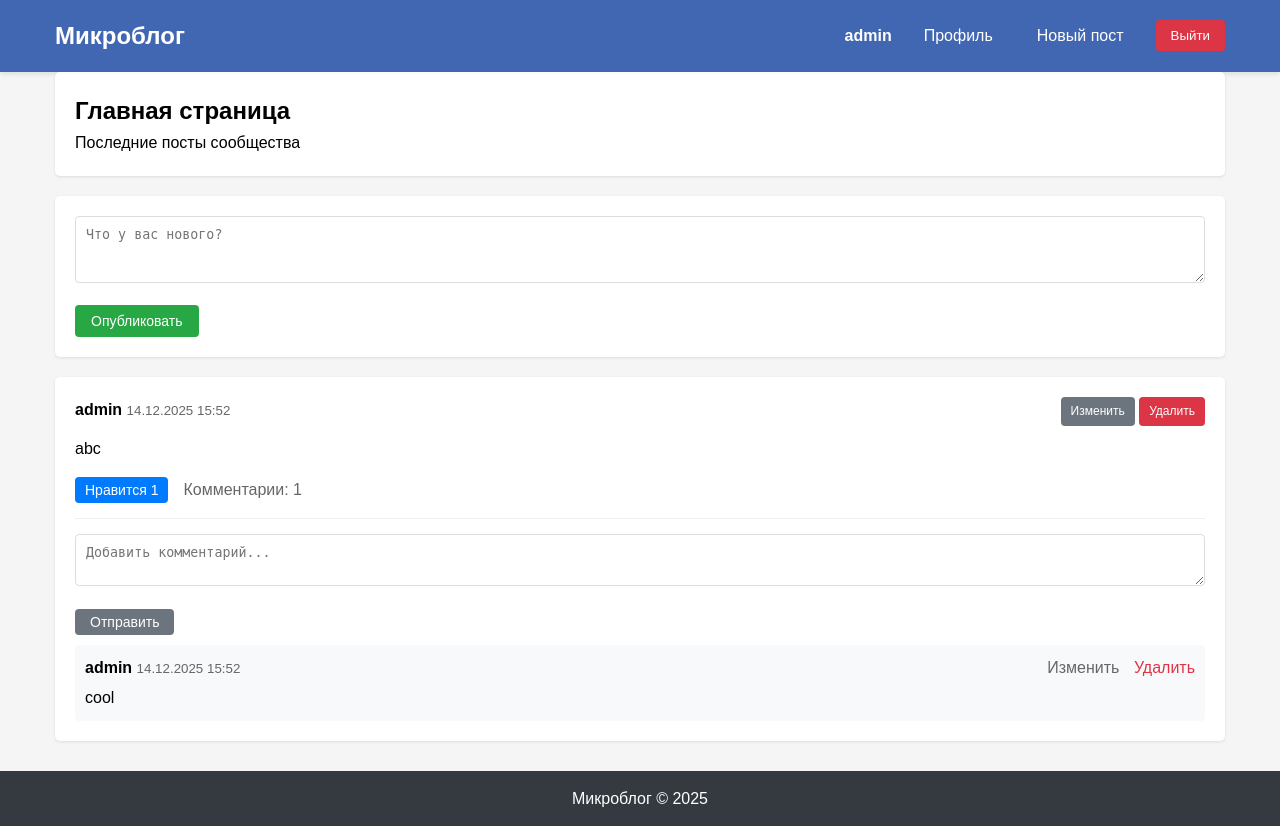
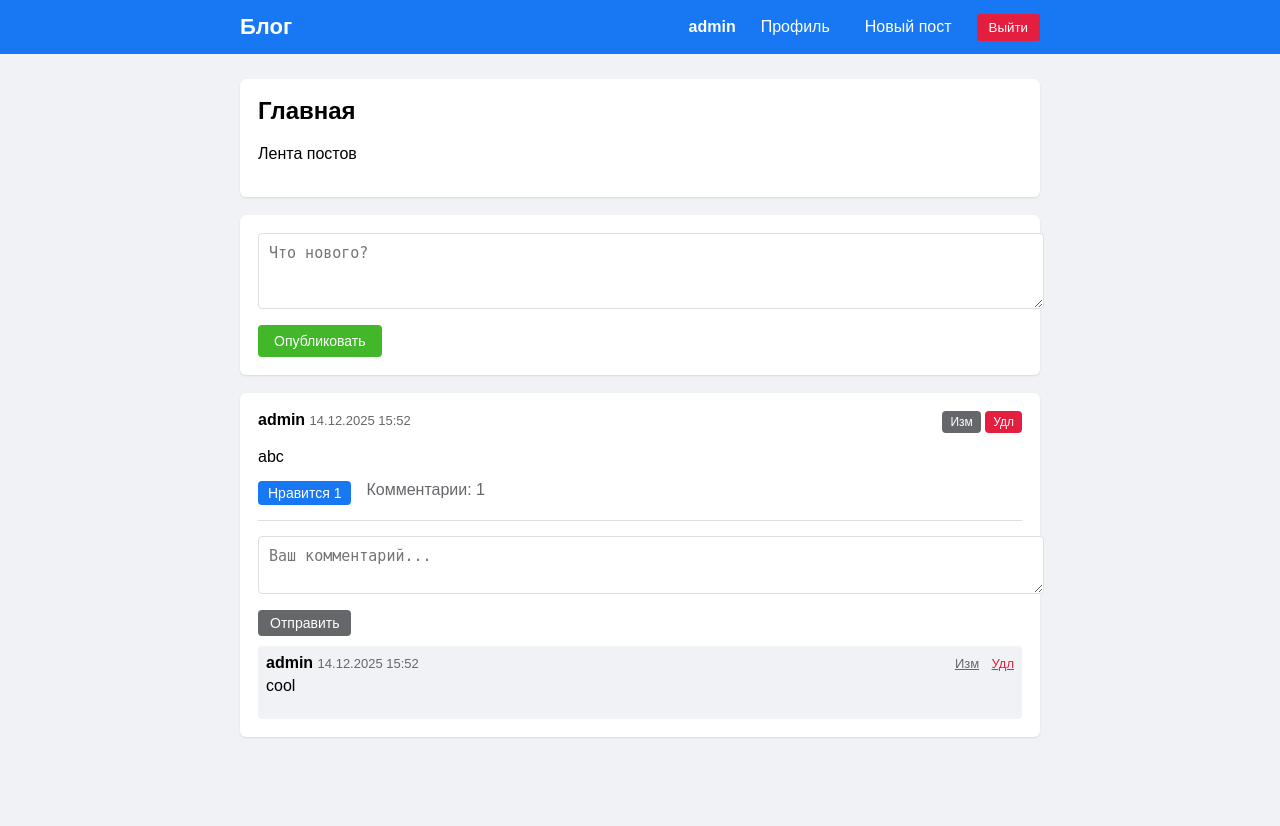
Before and after one commit to ayosleepy/Lab3, a Django app: page / in a window 1280 px wide. After the commit the page ends 738 px from the top, so only its background shows below. Run offline with Django 5.2, Linux system fonts and the light colour scheme; a user stored in the database is signed in; data comes from the database, SQL or seed files in the repository; both versions use the stored data as it was after the commit.

Commit message:
6 commit

```diff
--- a/blog/templates/blog/base.html
+++ b/blog/templates/blog/base.html
@@ -3,99 +3,89 @@
 <head>
     <meta charset="UTF-8">
     <meta name="viewport" content="width=device-width, initial-scale=1.0">
-    <title>Микроблог</title>
+    <title>Блог</title>
     <style>
-        * {
-            margin: 0;
-            padding: 0;
-            box-sizing: border-box;
-        }
         body {
             font-family: Arial, sans-serif;
-            line-height: 1.6;
-            background: #f5f5f5;
+            margin: 0;
+            background: #f0f2f5;
+        }
+        .header {
+            background: #1877f2;
+            padding: 12px 0;
         }
         .container {
-            max-width: 1200px;
+            width: 90%;
+            max-width: 800px;
             margin: 0 auto;
-            padding: 0 15px;
         }
-        header {
-            background: #4267B2;
-            color: white;
-            padding: 15px 0;
-            box-shadow: 0 2px 5px rgba(0,0,0,0.1);
-        }
-        .header-content {
+        .nav {
             display: flex;
             justify-content: space-between;
             align-items: center;
         }
-        .logo {
-            font-size: 24px;
+        .site-name {
+            color: white;
+            font-size: 22px;
             font-weight: bold;
+            text-decoration: none;
+        }
+        .menu {
+            display: flex;
+            gap: 15px;
+            align-items: center;
+        }
+        .menu a {
             color: white;
             text-decoration: none;
+            padding: 6px 10px;
         }
-        .nav {
-            display: flex;
-            gap: 20px;
-            align-items: center;
-        }
-        .nav a {
-            color: white;
-            text-decoration: none;
-            padding: 8px 12px;
+        .menu a:hover {
+            background: rgba(255,255,255,0.1);
             border-radius: 3px;
         }
-        .nav a:hover {
-            background: rgba(255,255,255,0.1);
-        }
-        .username {
+        .user-name {
             color: white;
             font-weight: bold;
         }
         .logout-btn {
-            background: #dc3545;
+            background: #e41e3f;
             color: white;
             border: none;
-            padding: 8px 15px;
+            padding: 6px 12px;
             border-radius: 3px;
             cursor: pointer;
         }
-        .logout-btn:hover {
-            background: #c82333;
+        .main {
+            padding: 25px 0;
+            min-height: 80vh;
         }
-        main {
-            padding: 30px 0;
-            min-height: calc(100vh - 140px);
+        .box {
+            background: white;
+            border-radius: 6px;
+            padding: 18px;
+            margin-bottom: 18px;
+            box-shadow: 0 1px 2px rgba(0,0,0,0.1);
         }
-        .card {
-            background: white;
-            border-radius: 5px;
-            padding: 20px;
-            margin-bottom: 20px;
-            box-shadow: 0 1px 3px rgba(0,0,0,0.1);
-        }
-        .alert {
-            padding: 12px 15px;
+        .msg {
+            padding: 12px;
             border-radius: 4px;
             margin-bottom: 15px;
         }
-        .alert-success {
-            background: #d4edda;
-            color: #155724;
+        .msg-success {
+            background: #e7f3e7;
+            color: #2d662d;
             border: 1px solid #c3e6cb;
         }
-        .alert-error {
-            background: #f8d7da;
-            color: #721c24;
+        .msg-error {
+            background: #fde8e8;
+            color: #9b2c2c;
             border: 1px solid #f5c6cb;
         }
         .btn {
             display: inline-block;
             padding: 8px 16px;
-            background: #007bff;
+            background: #1877f2;
             color: white;
             text-decoration: none;
             border-radius: 4px;
@@ -104,57 +94,55 @@
             font-size: 14px;
         }
         .btn:hover {
-            background: #0056b3;
+            background: #166fe5;
         }
-        .btn-danger {
-            background: #dc3545;
+        .btn-red {
+            background: #e41e3f;
         }
-        .btn-danger:hover {
-            background: #c82333;
+        .btn-red:hover {
+            background: #c91c37;
         }
-        .btn-success {
-            background: #28a745;
+        .btn-gray {
+            background: #65676b;
         }
-        .btn-success:hover {
-            background: #1e7e34;
+        .btn-gray:hover {
+            background: #5c5e62;
         }
-        .btn-secondary {
-            background: #6c757d;
+        .btn-green {
+            background: #42b72a;
         }
-        .btn-secondary:hover {
-            background: #545b62;
+        .btn-green:hover {
+            background: #36a420;
         }
         textarea, input[type="text"], input[type="email"], input[type="password"] {
             width: 100%;
             padding: 10px;
-            border: 1px solid #ddd;
+            border: 1px solid #dddfe2;
             border-radius: 4px;
-            margin-bottom: 15px;
+            margin-bottom: 12px;
+            font-size: 15px;
         }
         .avatar {
-            width: 100px;
-            height: 100px;
+            width: 90px;
+            height: 90px;
             border-radius: 50%;
             object-fit: cover;
-            border: 3px solid #ddd;
+            border: 2px solid #dddfe2;
         }
-        footer {
-            background: #343a40;
-            color: white;
-            text-align: center;
-            padding: 15px 0;
-            margin-top: 30px;
+        .small-text {
+            font-size: 13px;
+            color: #65676b;
         }
     </style>
 </head>
 <body>
-    <header>
+    <div class="header">
         <div class="container">
-            <div class="header-content">
-                <a href="{% url 'index' %}" class="logo">Микроблог</a>
-                <nav class="nav">
+            <div class="nav">
+                <a href="{% url 'index' %}" class="site-name">Блог</a>
+                <div class="menu">
                     {% if user.is_authenticated %}
-                        <span class="username">{{ user.username }}</span>
+                        <span class="user-name">{{ user.username }}</span>
                         <a href="{% url 'profile' %}">Профиль</a>
                         <a href="{% url 'create_post' %}">Новый пост</a>
                         <form action="{% url 'logout' %}" method="post" style="display: inline;">
@@ -165,27 +153,21 @@
                         <a href="{% url 'login' %}">Войти</a>
                         <a href="{% url 'register' %}">Регистрация</a>
                     {% endif %}
-                </nav>
+                </div>
             </div>
         </div>
-    </header>
+    </div>
 
-    <main class="container">
+    <div class="main container">
         {% if messages %}
             {% for message in messages %}
-                <div class="alert alert-{{ message.tags }}">
+                <div class="msg msg-{{ message.tags }}">
                     {{ message }}
                 </div>
             {% endfor %}
         {% endif %}
 
         {% block content %}{% endblock %}
-    </main>
-
-    <footer>
-        <div class="container">
-            <p>Микроблог &copy; {% now "Y" %}</p>
-        </div>
-    </footer>
+    </div>
 </body>
 </html>
--- a/blog/templates/blog/index.html
+++ b/blog/templates/blog/index.html
@@ -1,65 +1,65 @@
 {% extends 'blog/base.html' %}
 
 {% block content %}
-<div class="card">
-    <h2>Главная страница</h2>
-    <p>Последние посты сообщества</p>
+<div class="box">
+    <h2 style="margin-top: 0;">Главная</h2>
+    <p>Лента постов</p>
 </div>
 
 {% if user.is_authenticated %}
-<div class="card">
+<div class="box">
     <form action="{% url 'create_post' %}" method="get">
-        <textarea name="content" rows="3" placeholder="Что у вас нового?" style="width: 100%;"></textarea>
-        <button type="submit" class="btn btn-success">Опубликовать</button>
+        <textarea name="content" rows="3" placeholder="Что нового?" style="width: 100%;"></textarea>
+        <button type="submit" class="btn btn-green">Опубликовать</button>
     </form>
 </div>
 {% endif %}
 
 {% for post in posts %}
-<div class="card">
+<div class="box">
     <div style="display: flex; justify-content: space-between; margin-bottom: 10px;">
         <div>
             <strong>{{ post.author.username }}</strong>
-            <small style="color: #666;">{{ post.created_at|date:"d.m.Y H:i" }}</small>
+            <span class="small-text">{{ post.created_at|date:"d.m.Y H:i" }}</span>
         </div>
         {% if user == post.author %}
         <div>
-            <a href="{% url 'edit_post' post.id %}" class="btn btn-secondary" style="padding: 5px 10px; font-size: 12px;">Изменить</a>
-            <a href="{% url 'delete_post' post.id %}" class="btn btn-danger" style="padding: 5px 10px; font-size: 12px;">Удалить</a>
+            <a href="{% url 'edit_post' post.id %}" class="btn btn-gray" style="padding: 4px 8px; font-size: 12px;">Изм</a>
+            <a href="{% url 'delete_post' post.id %}" class="btn btn-red" style="padding: 4px 8px; font-size: 12px;">Удл</a>
         </div>
         {% endif %}
     </div>
 
-    <p>{{ post.content }}</p>
+    <p style="margin: 15px 0;">{{ post.content }}</p>
 
-    <div style="margin-top: 15px; display: flex; gap: 15px; color: #666;">
+    <div style="margin-top: 12px; display: flex; gap: 15px; color: #65676b;">
         <form action="{% url 'like_post' post.id %}" method="post" style="display: inline;">
             {% csrf_token %}
-            <button type="submit" class="btn" style="padding: 5px 10px;">
+            <button type="submit" class="btn" style="padding: 4px 10px;">
                 {% if user in post.likes.all %}Не нравится{% else %}Нравится{% endif %} {{ post.likes_count }}
             </button>
         </form>
         <span>Комментарии: {{ post.comments_count }}</span>
     </div>
 
-    <div style="margin-top: 15px; padding-top: 15px; border-top: 1px solid #eee;">
+    <div style="margin-top: 15px; padding-top: 15px; border-top: 1px solid #dddfe2;">
         <form action="{% url 'add_comment' post.id %}" method="post">
             {% csrf_token %}
-            <textarea name="content" rows="2" placeholder="Добавить комментарий..." required style="width: 100%;"></textarea>
-            <button type="submit" class="btn btn-secondary" style="padding: 5px 15px;">Отправить</button>
+            <textarea name="content" rows="2" placeholder="Ваш комментарий..." required style="width: 100%;"></textarea>
+            <button type="submit" class="btn btn-gray" style="padding: 5px 12px;">Отправить</button>
         </form>
 
         {% for comment in post.comments.all|slice:":3" %}
-        <div style="margin-top: 10px; padding: 10px; background: #f8f9fa; border-radius: 4px;">
+        <div style="margin-top: 10px; padding: 8px; background: #f0f2f5; border-radius: 4px;">
             <div style="display: flex; justify-content: space-between;">
                 <div>
                     <strong>{{ comment.user.username }}</strong>
-                    <small style="color: #666;">{{ comment.created_at|date:"d.m.Y H:i" }}</small>
+                    <span class="small-text">{{ comment.created_at|date:"d.m.Y H:i" }}</span>
                 </div>
                 {% if user == comment.user %}
                 <div>
-                    <a href="{% url 'edit_comment' comment.id %}" style="color: #666; text-decoration: none; margin-right: 10px;">Изменить</a>
-                    <a href="{% url 'delete_comment' comment.id %}" style="color: #dc3545; text-decoration: none;">Удалить</a>
+                    <a href="{% url 'edit_comment' comment.id %}" class="small-text" style="margin-right: 8px;">Изм</a>
+                    <a href="{% url 'delete_comment' comment.id %}" class="small-text" style="color: #e41e3f;">Удл</a>
                 </div>
                 {% endif %}
             </div>
@@ -69,28 +69,28 @@
 
         {% if post.comments_count > 3 %}
         <div style="margin-top: 10px;">
-            <a href="#" style="color: #007bff; text-decoration: none;">Показать все комментарии ({{ post.comments_count }})</a>
+            <a href="#" class="small-text">Еще комментарии ({{ post.comments_count }})</a>
         </div>
         {% endif %}
     </div>
 </div>
 {% empty %}
-<div class="card">
-    <p>Пока нет постов. Будьте первым!</p>
+<div class="box">
+    <p>Пока нет постов</p>
 </div>
 {% endfor %}
 
 {% if posts.has_other_pages %}
-<div class="card" style="text-align: center;">
+<div class="box" style="text-align: center;">
     <div style="display: inline-block;">
         {% if posts.has_previous %}
-        <a href="?page={{ posts.previous_page_number }}" class="btn btn-secondary">Назад</a>
+        <a href="?page={{ posts.previous_page_number }}" class="btn btn-gray">Назад</a>
         {% endif %}
 
-        <span style="margin: 0 15px;">Страница {{ posts.number }} из {{ posts.paginator.num_pages }}</span>
+        <span style="margin: 0 12px;">{{ posts.number }} / {{ posts.paginator.num_pages }}</span>
 
         {% if posts.has_next %}
-        <a href="?page={{ posts.next_page_number }}" class="btn btn-secondary">Вперед</a>
+        <a href="?page={{ posts.next_page_number }}" class="btn btn-gray">Вперед</a>
         {% endif %}
     </div>
 </div>
```
Also changed, not shown: blog/templates/blog/create_post.html (+5 -5 lines), blog/templates/blog/delete_comment.html (+6 -6 lines), blog/templates/blog/delete_post.html (+6 -6 lines), blog/templates/blog/delete_profile.html (+5 -5 lines), blog/templates/blog/edit_comment.html (+5 -5 lines), blog/templates/blog/edit_post.html (+5 -5 lines), blog/templates/blog/login.html (+5 -5 lines), blog/templates/blog/logout.html (+4 -4 lines), blog/templates/blog/profile.html (+18 -18 lines), blog/templates/blog/register.html (+8 -17 lines), db.sqlite3.
